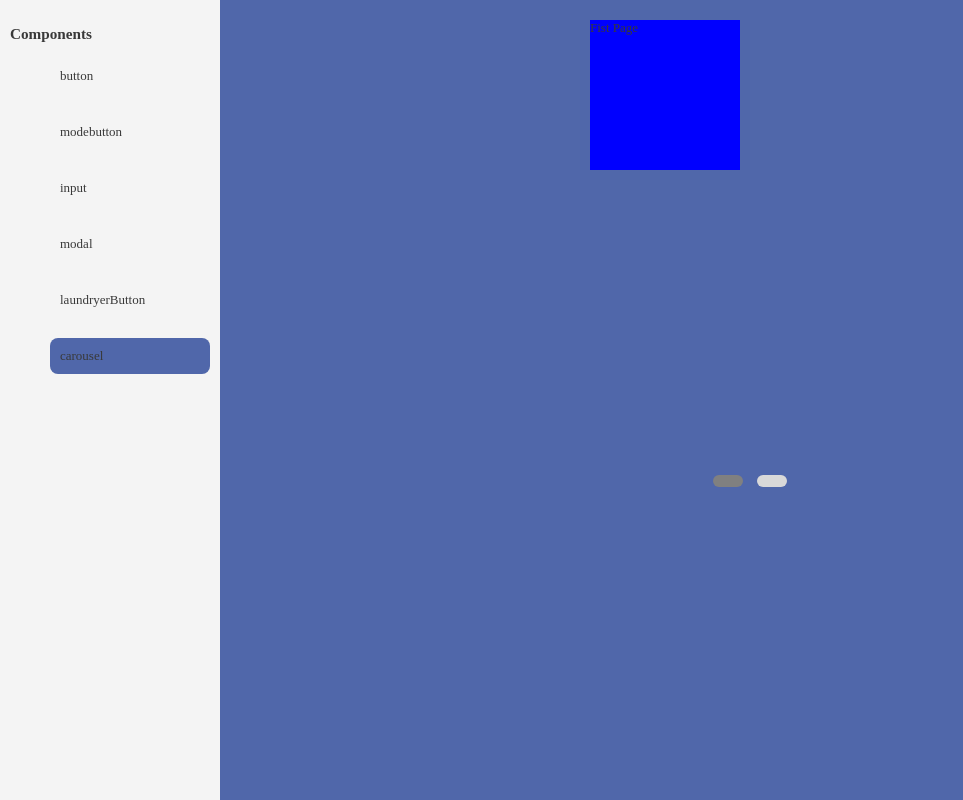
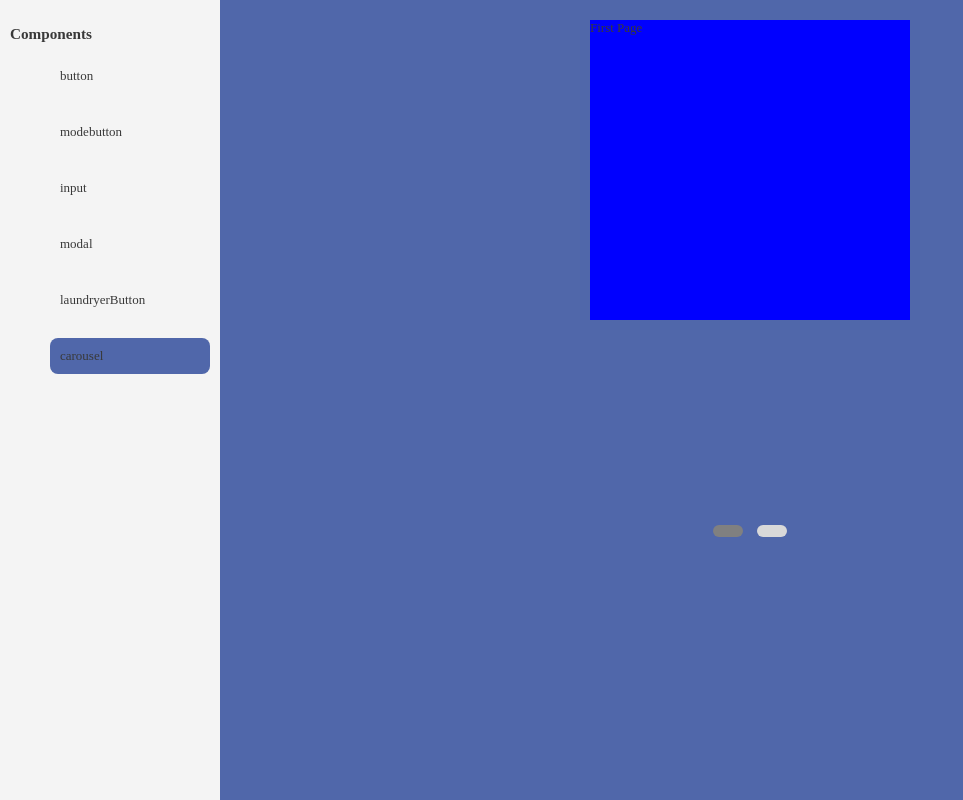
Before and after one commit to albert-yim/tanyak-laundry, a React (Create React App) app: page /components in a window 1280 px wide. Shown: the whole page, without its empty margins (0-963 px from the left). Built offline with nearby package versions, Linux system fonts and the light colour scheme; a web font is replaced by a local one.

Commit message:
added comments on Carousel

```diff
--- a/src/components/Carousel/Carousel.module.scss
+++ b/src/components/Carousel/Carousel.module.scss
@@ -7,7 +7,7 @@
     align-items: center;
     .contentsWrapper{
         width: 320px;
-        height: 400px;
+        height: 450px;
         display: flex;
         overflow: hidden;
         .sliderContent{
--- a/src/components/Carousel/Carousel.tsx
+++ b/src/components/Carousel/Carousel.tsx
@@ -6,18 +6,16 @@ export type CarouselTypes = {
 };
 
 export default function Carousel({contents}:CarouselTypes) {
-    const [contentIndex, setContentIndex] = useState(0)
+    const [contentIndex, setContentIndex] = useState(0) //set array index as 0
 
     return(
         <div className={styles.carouselWrapper}>
-            <div className={styles.contentsWrapper}>
-
+            <div className={styles.contentsWrapper}> {/*align components in the array*/}
                 {contents.map(element => <div className={styles.sliderContent} style={{translate: `${-100 * contentIndex}%`}}> {element()} </div>
-                )}
-
+                )} {/*show the only component on the appropriate index*/}
             </div>
 
-            <div className={styles.buttonsWrapper}>
+            <div className={styles.buttonsWrapper}> {/*button underneath  that allows users switch to the other component*/}
                 {contents.map((_,index) => (
                     <div className={`${styles.button} ${index === contentIndex ? styles.buttonClicked : styles.button}`} onClick={() => setContentIndex(index)}></div>
                 ))}
@@ -32,26 +30,26 @@ export function CarouselTest() {
     function FirstPage(){
         return(
             <div style = {{
-                height: 150,
-                width: 150,
+                height: 300,
+                width: 400,
                 backgroundColor: "blue"
             }}>
-                Fist Page
+                First Page
             </div>
         )
     }
     function SecondPage(){
         return(
             <div style = {{
-                height: 150,
-                width: 150,
-                backgroundColor: "blue"
+                height: 300,
+                width: 400,
+                backgroundColor: "red"
             }}>
-                Fist Page
+                Second Page
             </div>
         )
     }
-    const PAGES = [FirstPage,SecondPage]
+    const PAGES = [FirstPage,SecondPage] //an array of components
 
 
     return(
```
